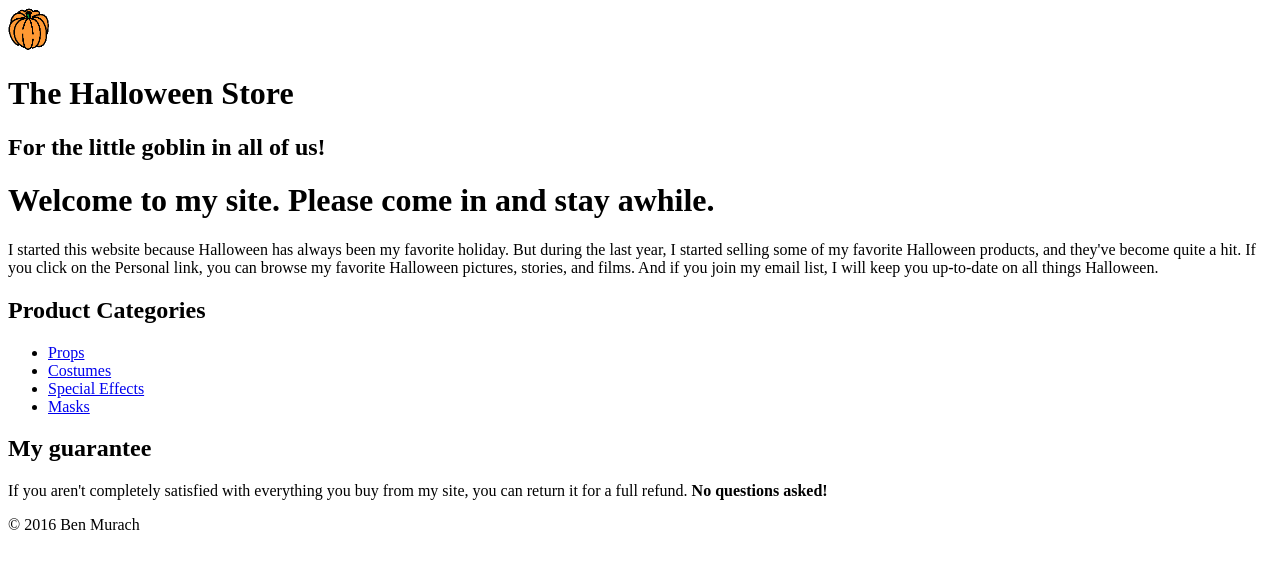
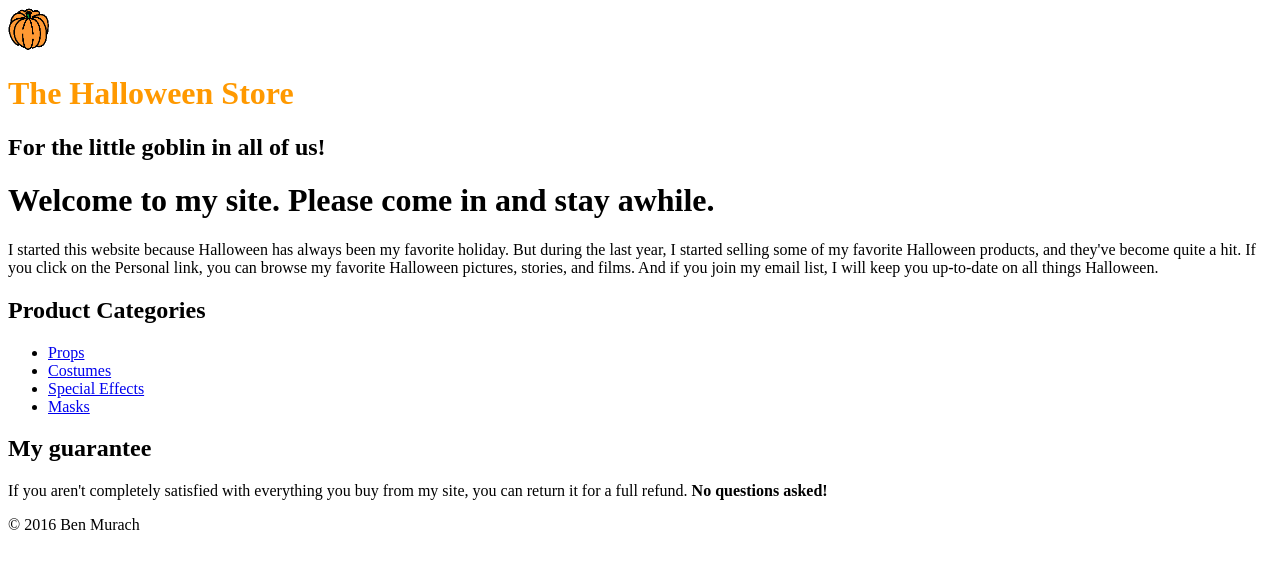
Before and after one commit to xeniazant/HallowsEve, a plain HTML site: page web/index.html in a window 1280 px wide. Drawn offline with Linux system fonts and the light colour scheme.

Commit message:
work in progress_2

```diff
--- a/web/index.html
+++ b/web/index.html
@@ -3,13 +3,14 @@
 <html lang="en">
   <head>
     <meta charset="utf-8" />
+    <LINK REL=StyleSheet HREF="styles/main.css" TYPE="text/css" MEDIA=screen>
     <title>Halloween Store</title>
   </head>
 
   <body>
     <header>
       <img src = "images/pumpkin.gif" alt = "A nice pumpkin pic" height ="42" width ="42" >
-      <h1>The Halloween Store</h1>
+      <h1 class="bigboi">The Halloween Store</h1>
       <h2>For the little goblin in all of us!</h2>
     </header>
     <h1>Welcome to my site. Please come in and stay awhile.</h1>
@@ -26,9 +27,8 @@ If you click on the Personal link, you can browse my favorite Halloween pictures
     <h2>My guarantee</h2>
     <p>If you aren't completely satisfied with everything you buy from my site, you can return it for a full refund. <b>No questions asked!</b></p>
 
-
+    <footer>
+      <p>&copy; 2016 Ben Murach</p>
+    </footer>
   </body>
-  <footer>
-      <p>&copy; 2016 Ben Murach</p>
-  </footer>
 </html>
--- a/web/styles/main.css
+++ b/web/styles/main.css
@@ -0,0 +1,6 @@
+*{
+    font: Arial;
+}
+*.bigboi{
+    color: #ff9900;
+}
```
